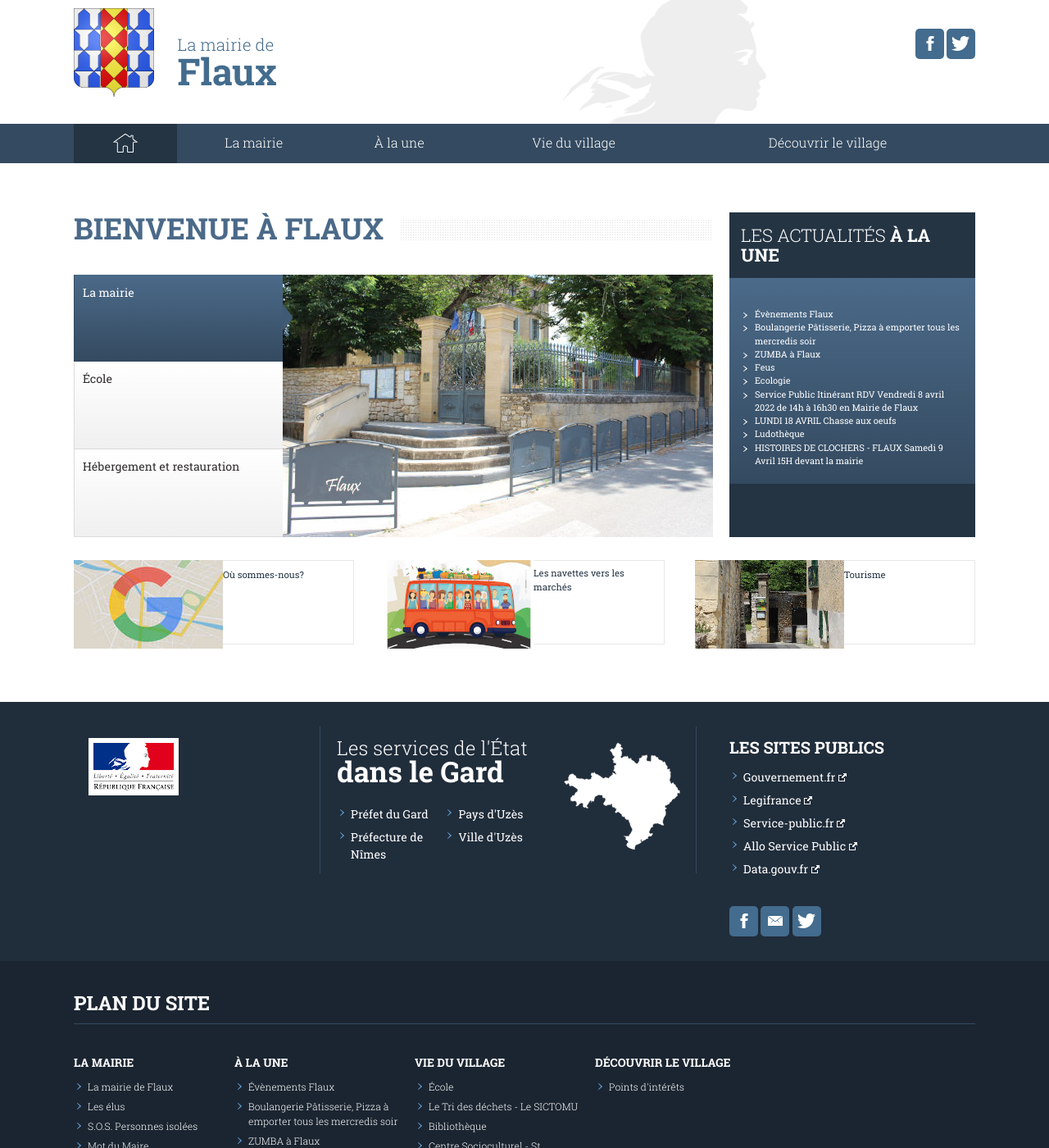
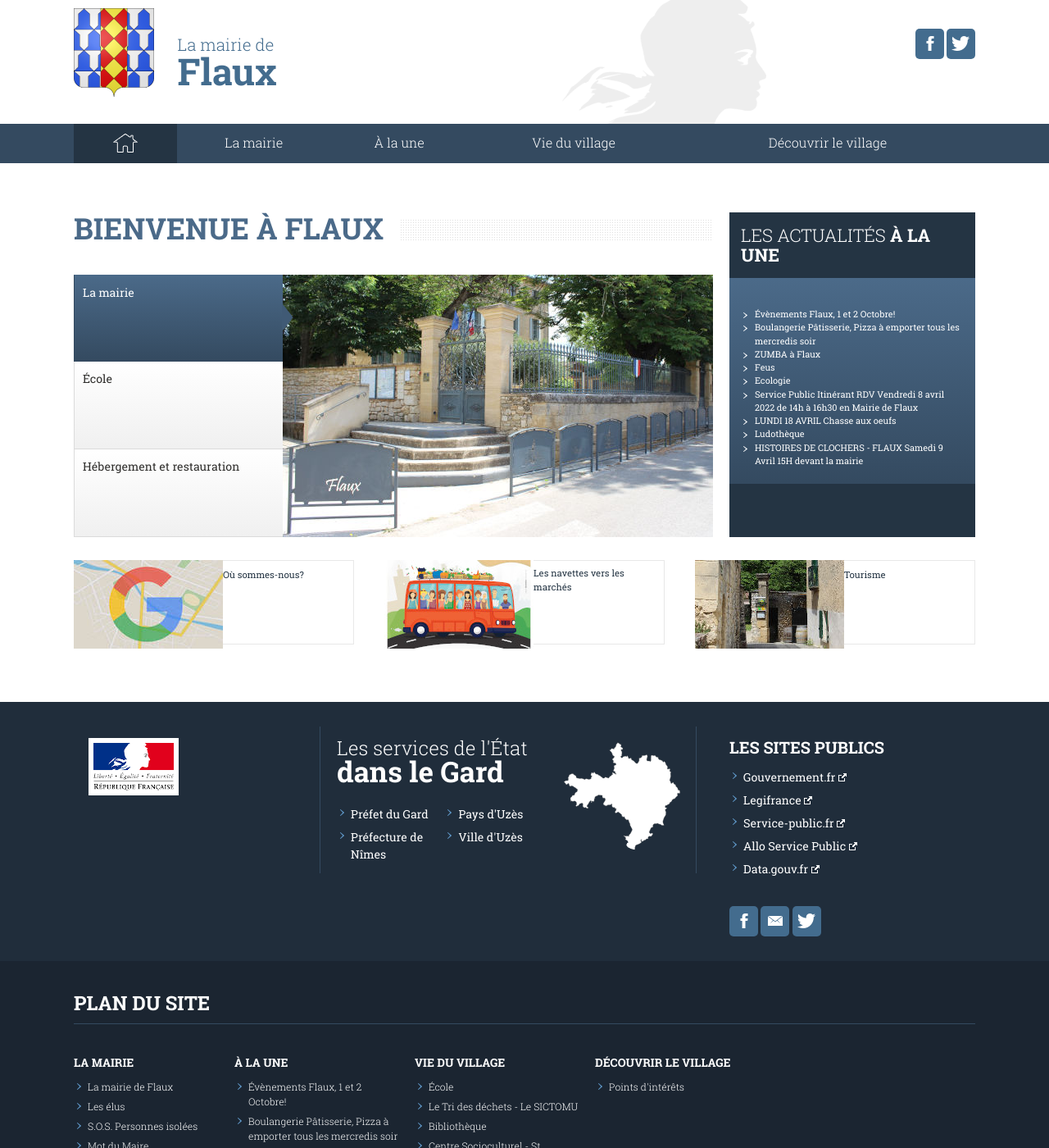
Before and after one commit to Flaux-Village/flaux-village.github.io, a Jekyll site: the page built from index.md, in a window 1280 px wide and 1400 px high. Shown: the whole window at 82% size. Built offline with Jekyll 4.4.1, drawn with Linux system fonts in a browser that asks for light colours.

Commit message:
Update evenementsflaux.md

```diff
--- a/_actualites/evenementsflaux.md
+++ b/_actualites/evenementsflaux.md
@@ -3,7 +3,7 @@ layout: page
 titre: Actualités | Évènements Flaux
 description: Évènements
 keywords: mairie, commune, flaux, gard, actualités
-titre_page: Évènements Flaux
+titre_page: Évènements Flaux, 1 et 2 Octobre!
 section: À la une
 addresse_section: /actualites.html
 date_texte: 26 Septembre 2022
```
